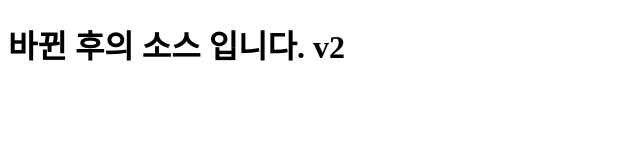
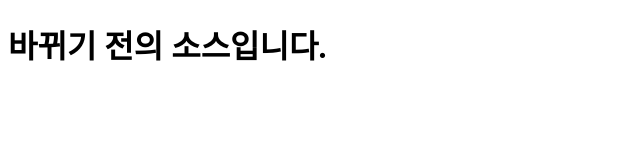
Before and after one commit to zox004/k8s_action_example, a website: page public/html/index.html in a window 1280 px wide. Shown: the whole page, without its empty margins (0-640 px from the left). Drawn offline with Linux system fonts and the light colour scheme.

Commit message:
Update index.html

```diff
--- a/public/html/index.html
+++ b/public/html/index.html
@@ -5,6 +5,6 @@
 <title>K8S Node Example</title>
 </head>
 <body>
-    <h1>바뀐 후의 소스 입니다. v2 </h1>
+    <h1>바뀌기 전의 소스입니다. </h1>
 </body>
 </html>
```
